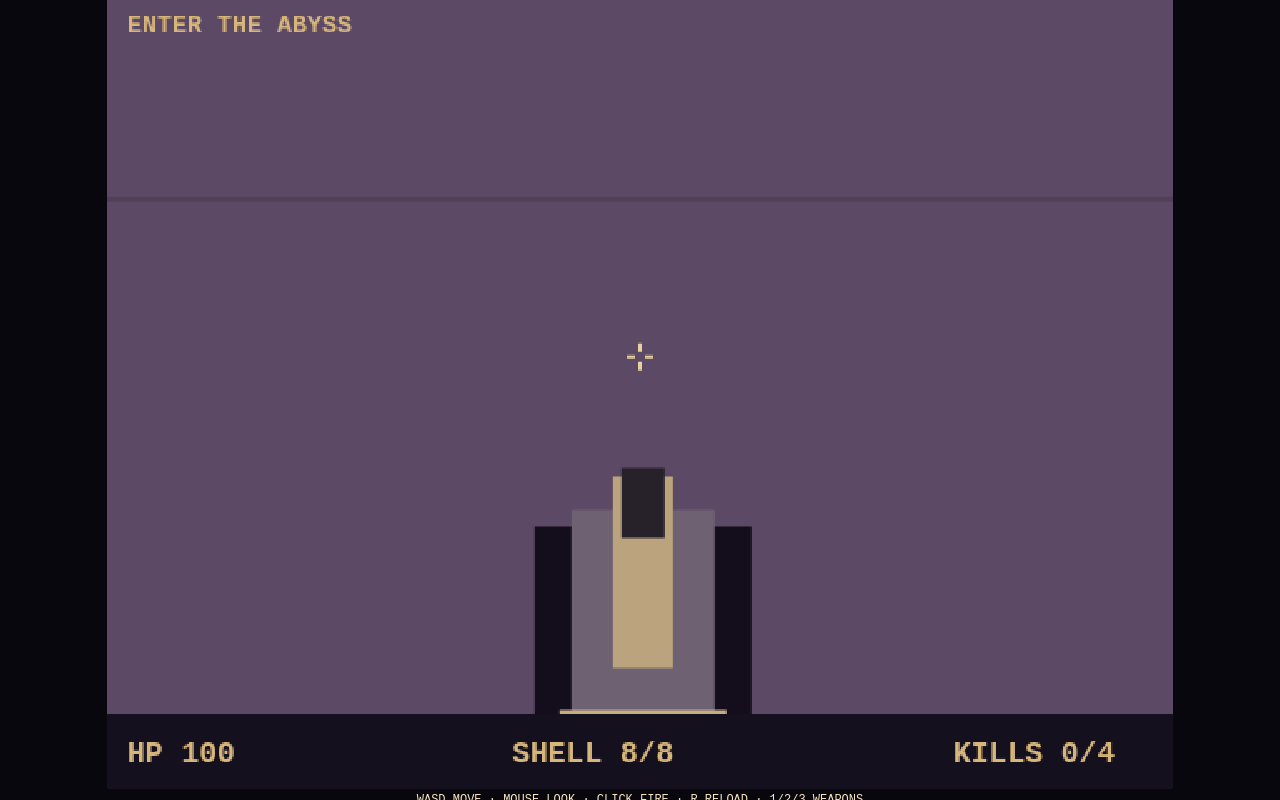
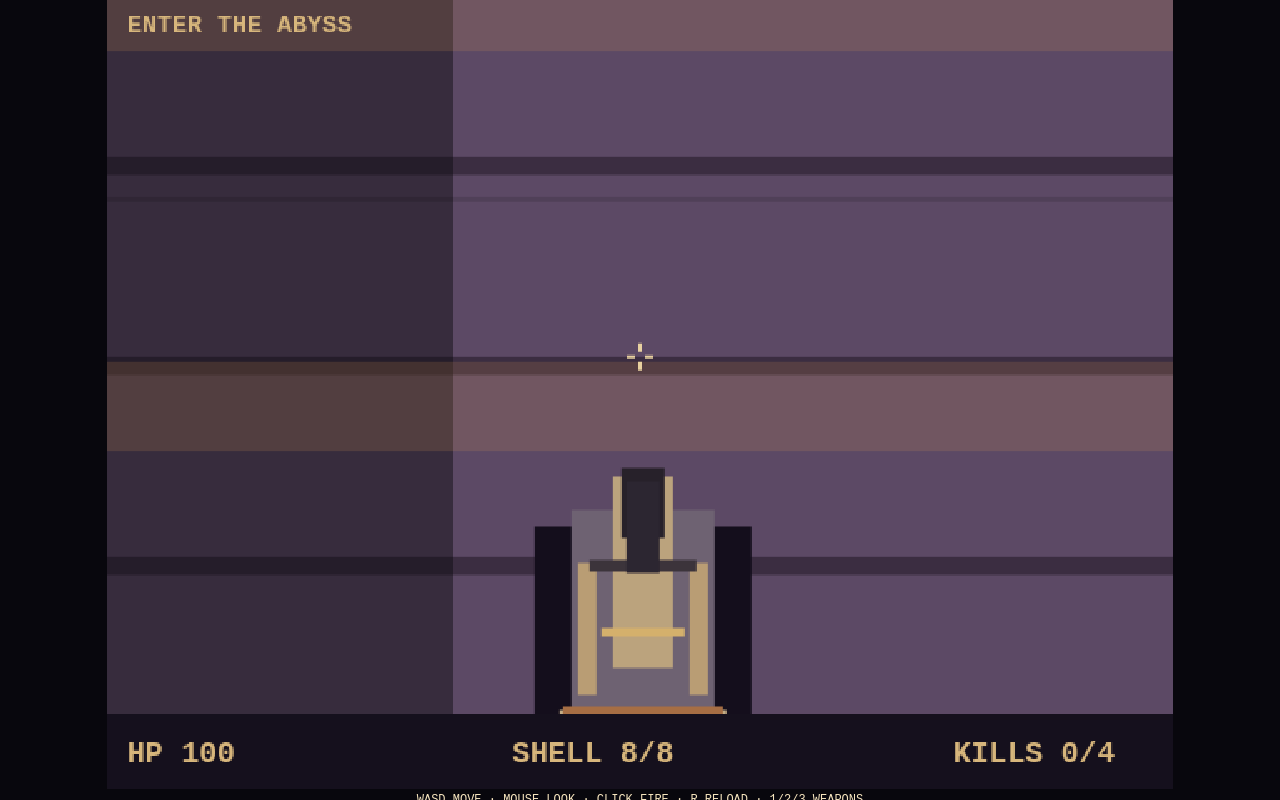
Before and after one commit to Hahyuck/abyssal-grimoire, a plain HTML site: page index.html in a window 1280 px wide. Drawn offline with Linux system fonts and the light colour scheme; animation ran at ten frames a second.

Commit message:
Improve gothic stone textures, perspective floor, ceiling and weapon sprites

```diff
--- a/index.html
+++ b/index.html
@@ -10,10 +10,10 @@ document.addEventListener('keydown',e=>{keys[e.code]=true;if(e.code==='KeyR')rel
 const pad=document.querySelector('#move'),nub=document.querySelector('#nub');function setJoy(e){const r=pad.getBoundingClientRect(),dx=(e.clientX-r.left-r.width/2)/(r.width*.38),dy=(e.clientY-r.top-r.height/2)/(r.height*.38),m=Math.max(1,Math.hypot(dx,dy));joy={x:dx/m,y:dy/m};nub.style.transform='translate('+joy.x*25+'px,'+joy.y*25+'px)'}pad.addEventListener('pointerdown',e=>{pad.setPointerCapture(e.pointerId);setJoy(e)});pad.addEventListener('pointermove',e=>{if(pad.hasPointerCapture(e.pointerId))setJoy(e)});function resetJoy(){joy={x:0,y:0};nub.style.transform=''}pad.addEventListener('pointerup',resetJoy);pad.addEventListener('pointercancel',resetJoy);document.querySelector('#fire').addEventListener('pointerdown',e=>{e.preventDefault();firing=true;fire()});for(const ev of ['pointerup','pointercancel'])document.querySelector('#fire').addEventListener(ev,()=>firing=false);document.querySelector('#reload').onclick=reload;document.querySelector('#swap').onclick=weapon;document.querySelector('#use').onclick=()=>{msg='THE GATES ARE SEALED'};
 function frame(now){const dt=Math.min(.05,(now-last)/1000);last=now;cool=Math.max(0,cool-dt);flash=Math.max(0,flash-dt);shake=Math.max(0,shake-dt*40);if(firing&&cool===0)fire();if(keys.ArrowLeft)p.a-=dt*2.4;if(keys.ArrowRight)p.a+=dt*2.4;let f=(keys.KeyW?1:0)-(keys.KeyS?1:0)-joy.y,s=(keys.KeyD?1:0)-(keys.KeyA?1:0)+joy.x,sp=dt*2.4;move((Math.cos(p.a)*f-Math.sin(p.a)*s)*sp,(Math.sin(p.a)*f+Math.cos(p.a)*s)*sp);
 for(const e of enemies)if(e.hp>0){let d=Math.hypot(e.x-p.x,e.y-p.y);if(d<5&&d>.8){let vx=(p.x-e.x)/d*.32*dt,vy=(p.y-e.y)/d*.32*dt;if(!wall(e.x+vx,e.y))e.x+=vx;if(!wall(e.x,e.y+vy))e.y+=vy}if(d<.8)p.hp=Math.max(0,p.hp-dt*12)}
-const W=c.width,H=c.height,horizon=H*.46;g.fillStyle='#241a31';g.fillRect(0,0,W,horizon);g.fillStyle='#352b2d';g.fillRect(0,horizon,W,H-horizon);for(let y=horizon;y<H;y+=9){g.fillStyle='rgba(0,0,0,.08)';g.fillRect(0,y,W,2)}
-const depth=[];for(let x=0;x<W;x+=2){let ray=p.a+Math.atan((x/W-.5)*1.25),dx=Math.cos(ray),dy=Math.sin(ray),dist=.02;while(dist<20&&!wall(p.x+dx*dist,p.y+dy*dist))dist+=.035;let corrected=dist*Math.cos(ray-p.a),height=Math.min(H*2,H/(corrected*.8)),wx=p.x+dx*dist,wy=p.y+dy*dist,edge=Math.min(wx%1,wy%1,1-wx%1,1-wy%1);let v=Math.max(25,150-dist*13-(edge<.07?32:0));g.fillStyle='rgb('+Math.floor(v*.62)+','+Math.floor(v*.49)+','+Math.floor(v*.68)+')';g.fillRect(x,horizon-height/2,2,height);if(Math.floor((wx+wy)*3)%3===0){g.fillStyle='rgba(0,0,0,.13)';g.fillRect(x,horizon-height/2+height*.4,2,3)}depth[x/2]=dist}
-for(const e of enemies.filter(e=>e.hp>0).sort((a,b)=>Math.hypot(b.x-p.x,b.y-p.y)-Math.hypot(a.x-p.x,a.y-p.y))){let d=Math.hypot(e.x-p.x,e.y-p.y),a=Math.atan2(e.y-p.y,e.x-p.x)-p.a;a=Math.atan2(Math.sin(a),Math.cos(a));let sx=W/2+Math.tan(a)*W*.8,sz=Math.min(H,H/d*.65);if(Math.abs(a)<.8&&d<depth[Math.max(0,Math.min(depth.length-1,Math.floor(sx/2)))] +.2){g.fillStyle='#201323';g.fillRect(sx-sz*.24,horizon-sz*.4,sz*.48,sz*.82);g.fillStyle='#9d3755';g.fillRect(sx-sz*.18,horizon-sz*.35,sz*.36,sz*.52);g.fillStyle='#f7c36b';g.fillRect(sx-sz*.12,horizon-sz*.22,sz*.07,sz*.05);g.fillRect(sx+sz*.05,horizon-sz*.22,sz*.07,sz*.05);g.fillStyle='#d7b0a3';g.fillRect(sx-sz*.21,horizon-sz*.4,sz*.1,sz*.16);g.fillRect(sx+sz*.11,horizon-sz*.4,sz*.1,sz*.16)}}
-let bx=W/2+Math.sin(now/240)*2,by=H-28+Math.cos(now/210)*2;g.fillStyle='#140e1c';g.fillRect(bx-65,by-130,130,160);g.fillStyle=p.w===2?'#6b315c':'#6e6272';g.fillRect(bx-43,by-140,86,145);g.fillStyle=p.w===2?'#ee8146':'#bba37d';g.fillRect(bx-18,by-160,36,115);g.fillStyle='#27212a';g.fillRect(bx-13,by-165,26,42);g.fillStyle='#c4ad85';g.fillRect(bx-50,by-20,100,12);if(flash){g.fillStyle=p.w===2?'#ff692d':'#fce8a5';g.beginPath();g.moveTo(bx,by-205);g.lineTo(bx-35,by-157);g.lineTo(bx,by-172);g.lineTo(bx+35,by-157);g.fill()}
+const W=c.width,H=c.height,horizon=H*.46;g.fillStyle='#241a31';g.fillRect(0,0,W,horizon);for(let y=0;y<horizon;y+=17){g.fillStyle='rgba(8,6,12,.23)';g.fillRect(0,y,W,2);for(let x=(y%34)*9;x<W;x+=95){g.fillStyle='rgba(100,81,113,.16)';g.fillRect(x,y+2,42,5)}}g.fillStyle='#352b2d';g.fillRect(0,horizon,W,H-horizon);for(let y=horizon;y<H;y+=Math.max(4,Math.floor((y-horizon+15)*.24))){let yy=y-horizon+1;g.fillStyle='rgba(12,9,12,.4)';g.fillRect(0,y,W,Math.max(1,yy/80));let spacing=Math.max(10,Math.floor(2400/(yy+12)));for(let xx=(W/2)%spacing;xx<W;xx+=spacing){g.fillStyle='rgba(7,5,10,.3)';g.fillRect(xx,y,2,Math.max(3,yy*.12))}}for(let y=horizon;y<H;y+=9){g.fillStyle='rgba(0,0,0,.08)';g.fillRect(0,y,W,2)}
+const depth=[];for(let x=0;x<W;x+=2){let ray=p.a+Math.atan((x/W-.5)*1.25),dx=Math.cos(ray),dy=Math.sin(ray),dist=.02;while(dist<20&&!wall(p.x+dx*dist,p.y+dy*dist))dist+=.035;let corrected=dist*Math.cos(ray-p.a),height=Math.min(H*2,H/(corrected*.8)),wx=p.x+dx*dist,wy=p.y+dy*dist,edge=Math.min(wx%1,wy%1,1-wx%1,1-wy%1);let v=Math.max(25,150-dist*13-(edge<.07?32:0));let brick=Math.floor(wy*3+wx*3)%4, mortar=(Math.abs((wy*3)%1)<.08||Math.abs((wx*3)%1)<.08),crack=Math.sin(wx*29+wy*37)>0.89;let tone=mortar?0.42:crack?0.6:1;g.fillStyle='rgb('+Math.floor(v*.62*tone)+','+Math.floor(v*.49*tone)+','+Math.floor(v*.68*tone)+')';g.fillRect(x,horizon-height/2,2,height);for(let ty=0;ty<height;ty+=Math.max(4,Math.floor(height/8))){let mortarY=(Math.floor(ty/(height/8))%2===0);g.fillStyle='rgba(12,9,16,.42)';g.fillRect(x,horizon-height/2+ty,2,Math.max(1,height/90));if(mortarY&&((Math.floor(wx*7+wy*5)%3)===0)){g.fillStyle='rgba(210,147,79,.17)';g.fillRect(x,horizon-height/2+ty+3,2,Math.max(2,height/18))}}if(Math.floor((wx+wy)*3)%3===0){g.fillStyle='rgba(0,0,0,.13)';g.fillRect(x,horizon-height/2+height*.4,2,3)}depth[x/2]=dist}
+for(const e of enemies.filter(e=>e.hp>0).sort((a,b)=>Math.hypot(b.x-p.x,b.y-p.y)-Math.hypot(a.x-p.x,a.y-p.y))){let d=Math.hypot(e.x-p.x,e.y-p.y),a=Math.atan2(e.y-p.y,e.x-p.x)-p.a;a=Math.atan2(Math.sin(a),Math.cos(a));let sx=W/2+Math.tan(a)*W*.8,sz=Math.min(H,H/d*.65);if(Math.abs(a)<.8&&d<depth[Math.max(0,Math.min(depth.length-1,Math.floor(sx/2)))] +.2){g.fillStyle='#201323';g.fillRect(sx-sz*.24,horizon-sz*.4,sz*.48,sz*.82);g.fillStyle='#9d3755';g.fillRect(sx-sz*.18,horizon-sz*.35,sz*.36,sz*.52);g.fillStyle='#513043';g.fillRect(sx-sz*.24,horizon-sz*.12,sz*.48,sz*.13);g.fillStyle='#bb6a70';g.fillRect(sx-sz*.12,horizon-sz*.31,sz*.24,sz*.13);g.fillStyle='#251c2c';g.fillRect(sx-sz*.2,horizon+sz*.14,sz*.13,sz*.2);g.fillRect(sx+sz*.07,horizon+sz*.14,sz*.13,sz*.2);g.fillStyle='#f7c36b';g.fillRect(sx-sz*.12,horizon-sz*.22,sz*.07,sz*.05);g.fillRect(sx+sz*.05,horizon-sz*.22,sz*.07,sz*.05);g.fillStyle='#d7b0a3';g.fillRect(sx-sz*.21,horizon-sz*.4,sz*.1,sz*.16);g.fillRect(sx+sz*.11,horizon-sz*.4,sz*.1,sz*.16)}}
+let bx=W/2+Math.sin(now/240)*2,by=H-28+Math.cos(now/210)*2;g.fillStyle='#140e1c';g.fillRect(bx-65,by-130,130,160);g.fillStyle=p.w===2?'#6b315c':'#6e6272';g.fillRect(bx-43,by-140,86,145);g.fillStyle=p.w===2?'#ee8146':'#bba37d';g.fillRect(bx-18,by-160,36,115);g.fillStyle='#27212a';g.fillRect(bx-13,by-165,26,42);g.fillStyle='#c4ad85';g.fillRect(bx-50,by-20,100,12);g.fillStyle='#b99d74';g.fillRect(bx-39,by-108,11,79);g.fillRect(bx+28,by-108,11,79);g.fillStyle='#3c343b';g.fillRect(bx-32,by-110,64,7);g.fillStyle='#d4b06c';g.fillRect(bx-25,by-69,50,5);g.fillStyle='#2c2631';g.fillRect(bx-10,by-157,20,55);g.fillStyle='#a66e44';g.fillRect(bx-48,by-22,96,9);if(flash){g.fillStyle=p.w===2?'#ff692d':'#fce8a5';g.beginPath();g.moveTo(bx,by-205);g.lineTo(bx-35,by-157);g.lineTo(bx,by-172);g.lineTo(bx+35,by-157);g.fill()}
 g.strokeStyle='#e8d1a0';g.lineWidth=2;g.beginPath();g.moveTo(W/2-8,horizon);g.lineTo(W/2-3,horizon);g.moveTo(W/2+3,horizon);g.lineTo(W/2+8,horizon);g.moveTo(W/2,horizon-8);g.lineTo(W/2,horizon-3);g.moveTo(W/2,horizon+3);g.lineTo(W/2,horizon+8);g.stroke();
 g.fillStyle='#15101d';g.fillRect(0,H-45,W,45);g.fillStyle='#d7b67c';g.font='bold 18px monospace';g.fillText('HP '+Math.ceil(p.hp),12,H-16);g.fillText(['SHELL '+p.ammo+'/8','HEX ∞','FIRE ∞'][p.w],W*.38,H-16);g.fillText('KILLS '+p.kills+'/4',W-132,H-16);g.font='bold 15px monospace';g.fillText(p.hp<=0?'YOU HAVE FALLEN':p.kills===4?'ABYSS CLEARED':msg,12,26);if(p.hp<=0){p.hp=100;p.x=2.5;p.y=2.5;p.kills=0;enemies.forEach(e=>e.hp=3)}requestAnimationFrame(frame)}requestAnimationFrame(frame);
 </script></body></html>
```
